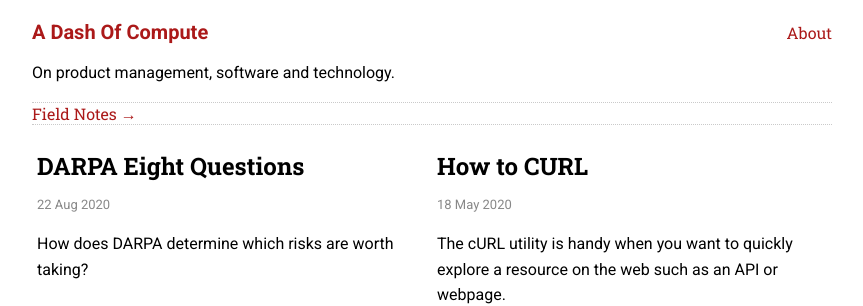
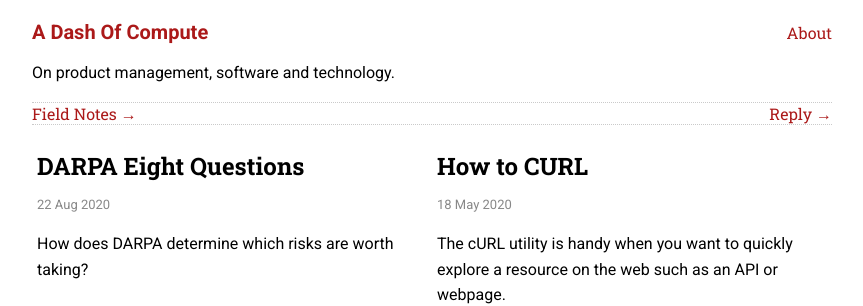
Before and after one commit to sautee/sautee.github.io, a Jekyll site: the page built from pages/index.md, in a window 1280 px wide. Shown: the top 306 px of the page, without its empty margins (208-1071 px from the left). Built offline with Jekyll 4.4.1, drawn with Linux system fonts in a browser that asks for light colours.

Commit message:
Update header.html

```diff
--- a/_includes/layout/header.html
+++ b/_includes/layout/header.html
@@ -15,6 +15,7 @@
     <nav class="topnavbar">
         <div>
             <a href="{{site.baseurl}}/fieldnotes" class="site-pages">Field Notes →</a>
+            <a href="{{site.baseurl}}/about" class="site-pages">Reply →</a>
         </div>
     </nav>
 </header>
```
